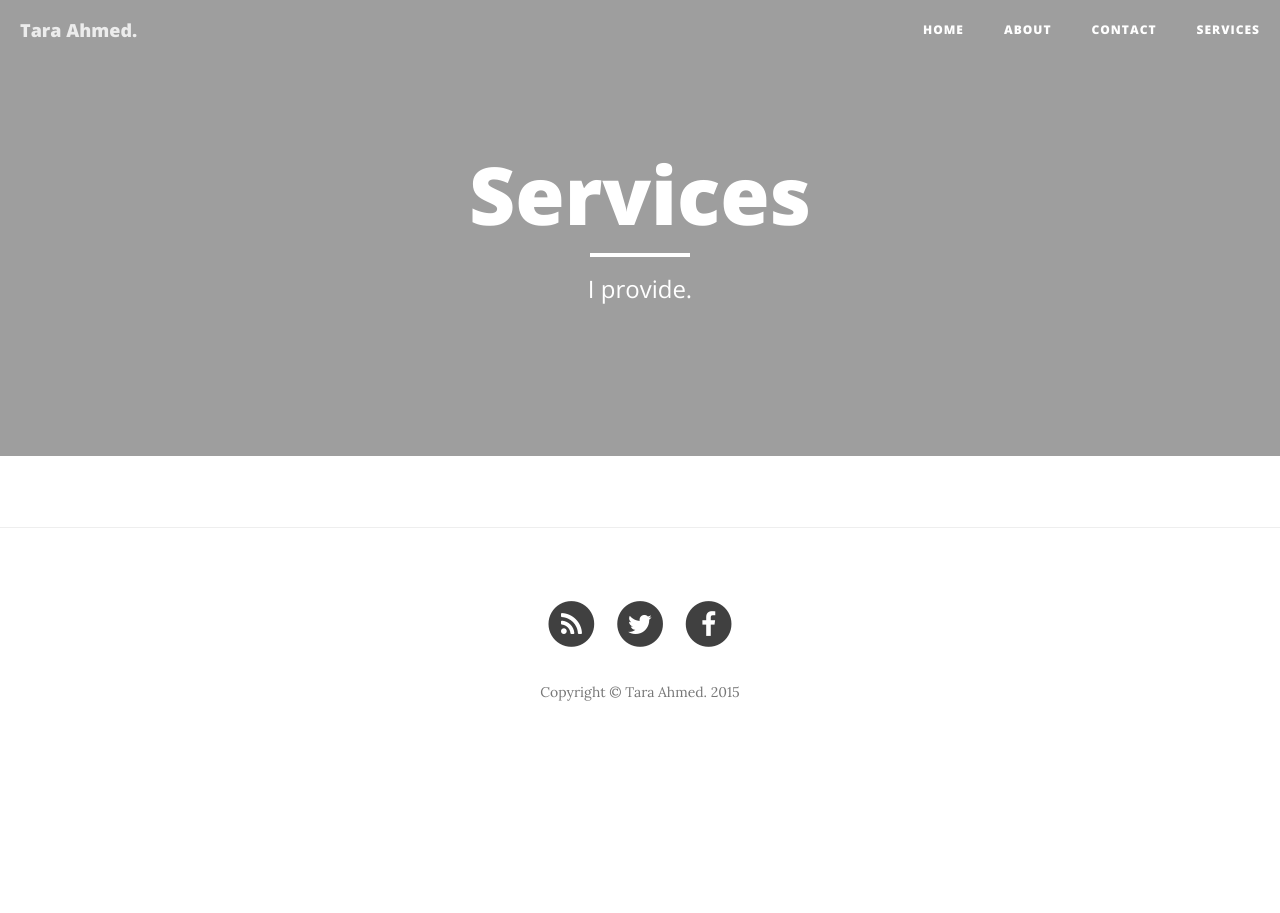
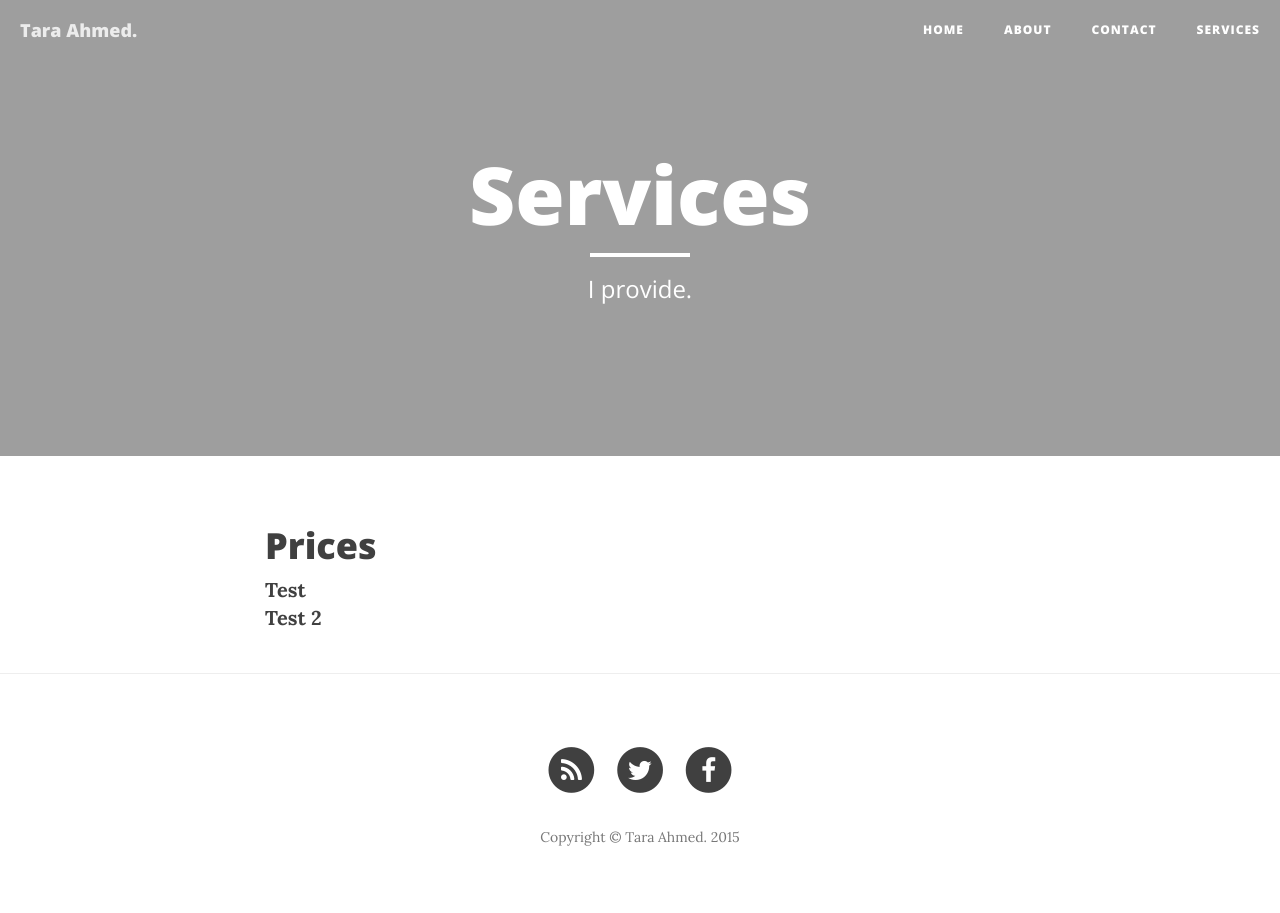
Before and after one commit to taraahmed/taraahmed.github.io, a Jekyll site: the page built from services.html, in a window 1280 px wide. Built offline with Jekyll 4.4.1, drawn with Linux system fonts in a browser that asks for light colours; nearby versions of some CDN libraries.

Commit message:
Testing DL

```diff
--- a/services.html
+++ b/services.html
@@ -4,3 +4,9 @@ title: "Services"
 description: "I provide."
 header-img: "img/about-bg.jpg"
 ---
+
+<h1>Prices</h1>
+<dl>
+  <dt>Test</dt>
+  <dt>Test 2</dt>
+</dl>
```
